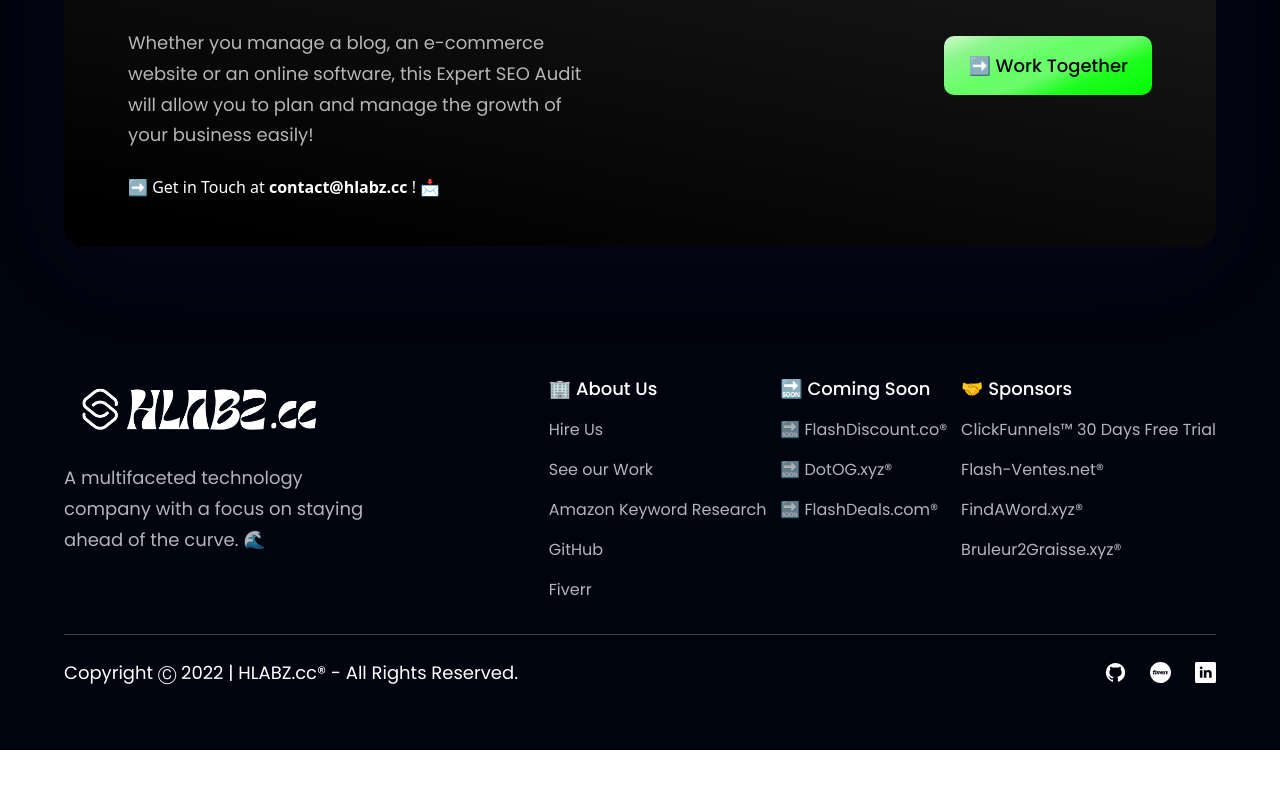
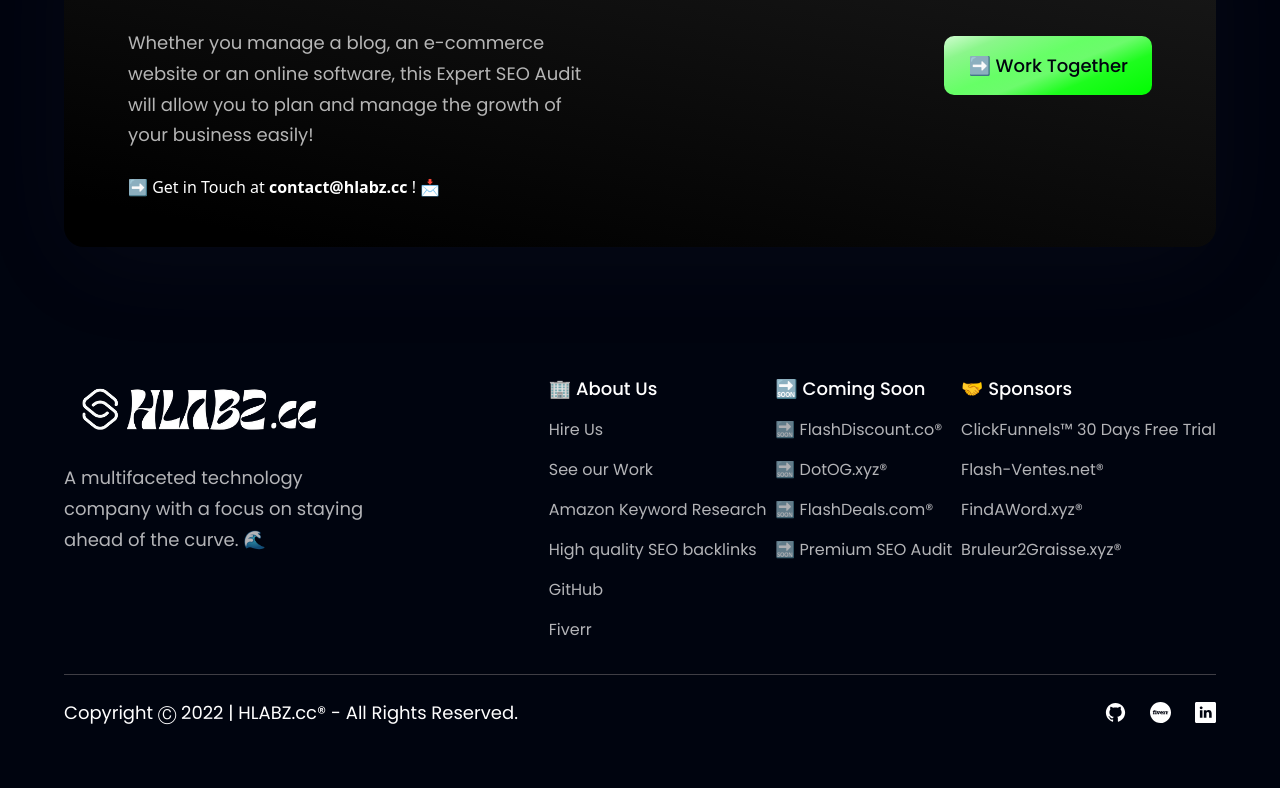
Before and after one commit to HLABZcc/HLABZ.cc, a React (Vite) app: page / in a window 1280 px wide. Shown: the part 3396-4184 px from the top of the page. Before the commit the page ends 4146 px from the top, so only its background shows below. Built offline with nearby package versions, Linux system fonts and the light colour scheme.

Commit message:
Update index.js

```diff
--- a/src/constants/index.js
+++ b/src/constants/index.js
@@ -103,6 +103,11 @@ export const footerLinks = [
         url: "https://www.fiverr.com/hlabzconsult/do-long-tail-keyword-research-for-any-seo-niche",
       },
       {
+        name: "High quality SEO backlinks",
+        link: "https://www.fiverr.com/hlabzconsult/do-high-quality-seo-backlinks",
+        url: "https://www.fiverr.com/hlabzconsult/do-high-quality-seo-backlinks",
+      },
+      {
         name: "GitHub",
         link: "https://github.com/HLABZcc",
         url: "https://github.com/HLABZcc",
@@ -131,6 +136,11 @@ export const footerLinks = [
         name: "🔜 FlashDeals.com®",
         link: "https://flashdeals.com/",
         url: "https://flashdeals.com/",
+      },
+      {
+        name: "🔜 Premium SEO Audit",
+        link: "https://github.com/HLABZ-CC/SEO-Audit",
+        url: "https://github.com/HLABZ-CC/SEO-Audit",
       },
     ],
   },
```
